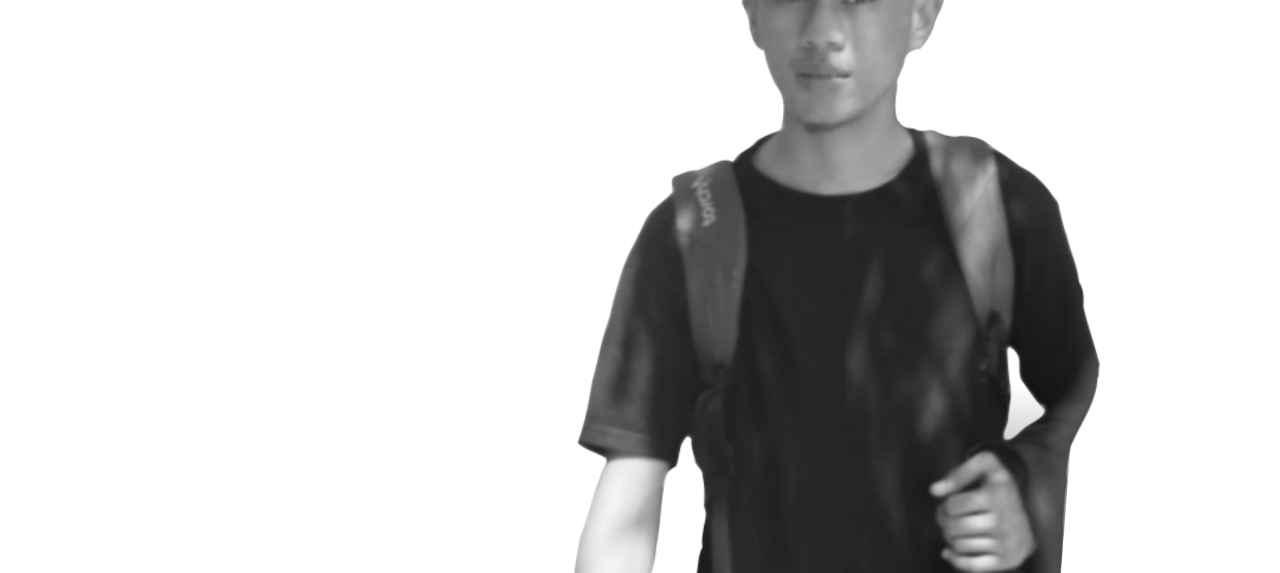
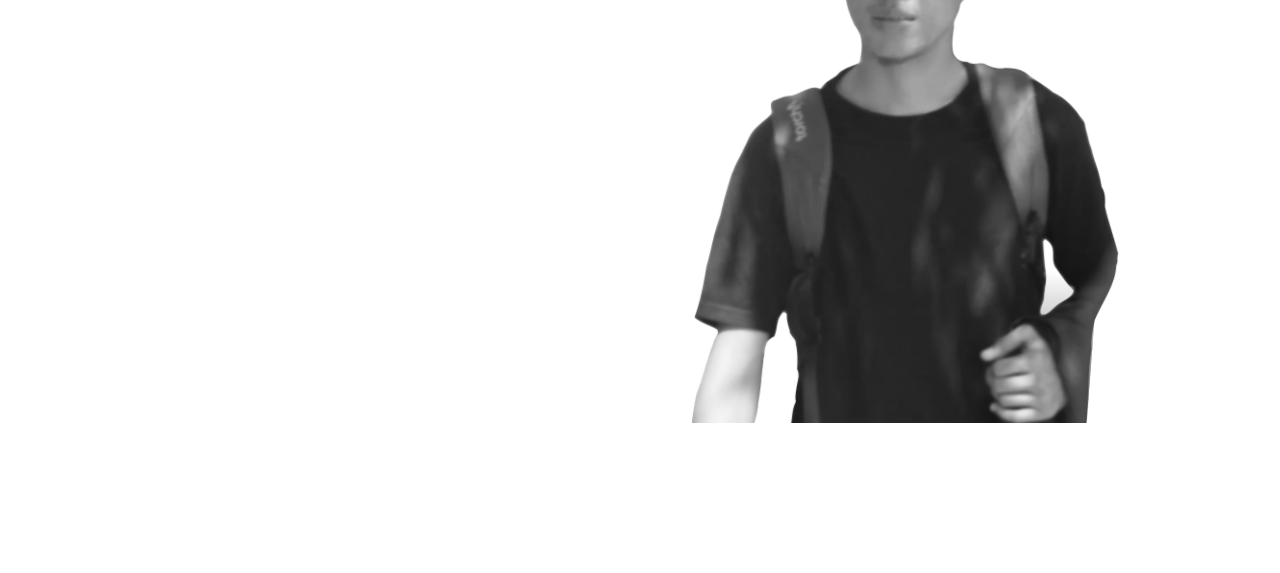
Before and after one commit to sudarmindamir/sudarmindamir.github.io, a plain HTML site: page index.html in a window 1280 px wide. Shown: the part 283-856 px from the top of the page. After the commit the page ends 800 px from the top, so only its background shows below. Drawn offline with nearby package versions, Linux system fonts and the light colour scheme.

Commit message:
ukuran foto jadi 650

```diff
--- a/index.html
+++ b/index.html
@@ -58,7 +58,7 @@
 <p>Ini adlah tampilan utama web</p>
             </div>
             <div class="col">
-<img height="800" src="img/sudarmin.png" alt="">
+<img height="650" src="img/sudarmin.png" alt="">
             </div>
         </div>
     </section>
```
